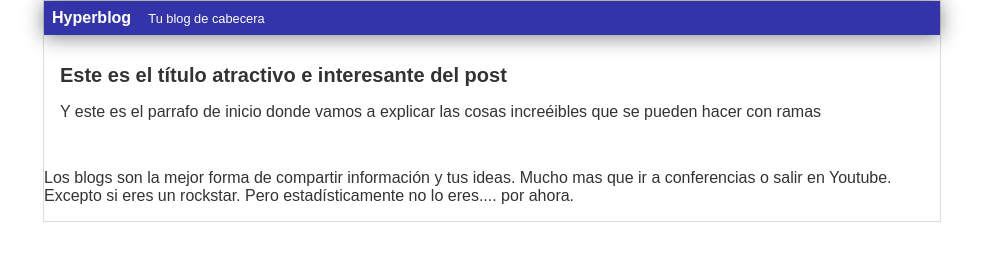
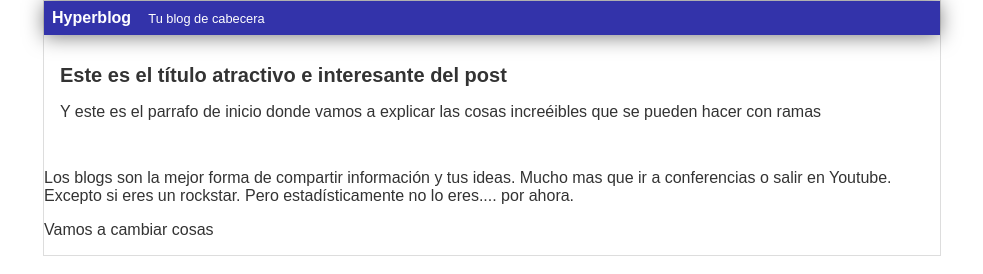
Before and after one commit to 01Ander/Prueba, a plain HTML site: page index.html in a window 1280 px wide. Shown: the whole page, without its empty margins (148-1131 px from the left). Drawn offline with Linux system fonts and the light colour scheme.

Commit message:
una version mas

```diff
--- a/index.html
+++ b/index.html
@@ -19,6 +19,7 @@
             <p>Y este es el parrafo de inicio donde vamos a explicar las cosas increéibles que se pueden hacer con ramas</p>
         </div>
         <p>Los blogs son la mejor forma de compartir información y tus ideas. Mucho mas que ir a conferencias o salir en Youtube. Excepto si eres un rockstar. Pero estadísticamente no lo eres.... por ahora.</p>
+        <p>Vamos a cambiar cosas</p>
     </div>
 </body>
 </html>
```
